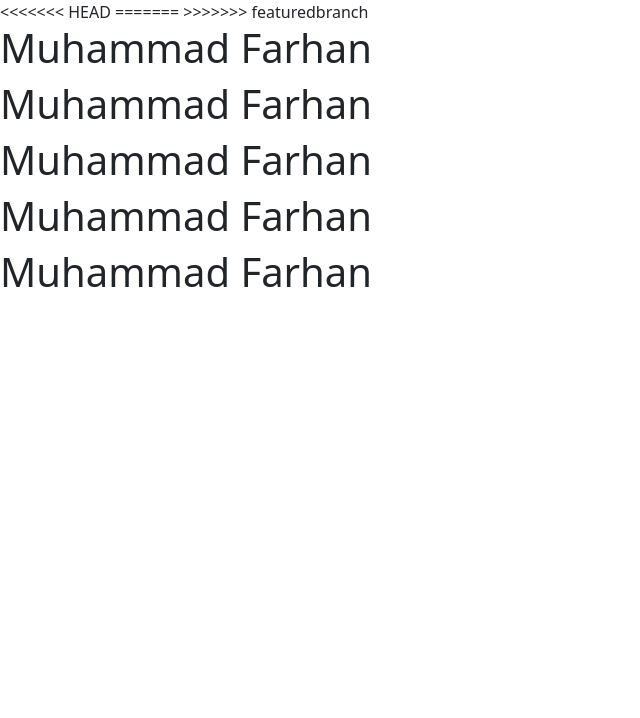
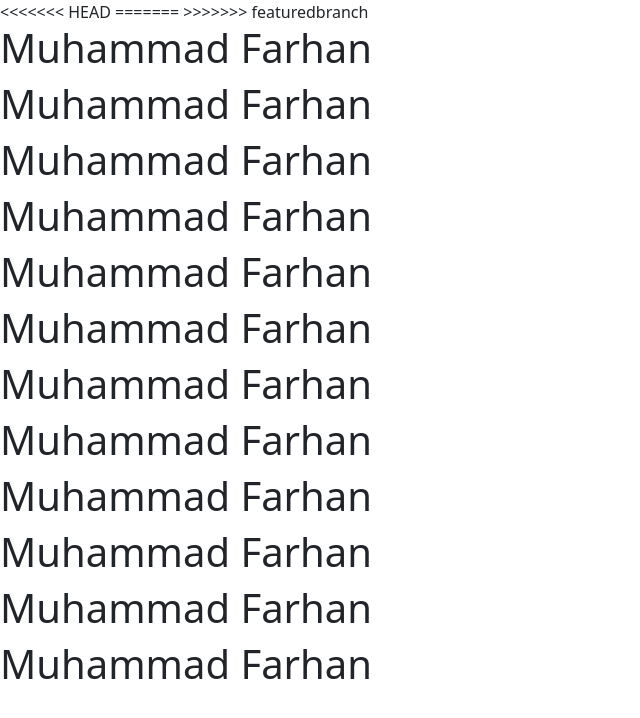
Before and after one commit to muhammadfarhandeveloper/batch202111G, a plain HTML site: page tutorial1.html in a window 1280 px wide. Shown: the whole page, without its empty margins (0-640 px from the left). Drawn offline with nearby package versions, Linux system fonts and the light colour scheme.

Commit message:
newbranch addded commit

```diff
--- a/tutorial1.html
+++ b/tutorial1.html
@@ -19,6 +19,13 @@
 
 <body>
 
+<h1>Muhammad Farhan</h1>
+<h1>Muhammad Farhan</h1>
+<h1>Muhammad Farhan</h1>
+<h1>Muhammad Farhan</h1>
+<h1>Muhammad Farhan</h1>
+<h1>Muhammad Farhan</h1>
+<h1>Muhammad Farhan</h1>
 <h1>Muhammad Farhan</h1>
 <h1>Muhammad Farhan</h1>
 <h1>Muhammad Farhan</h1>
```
Also changed, not shown: tutorial2.html (+4 -0 lines).
